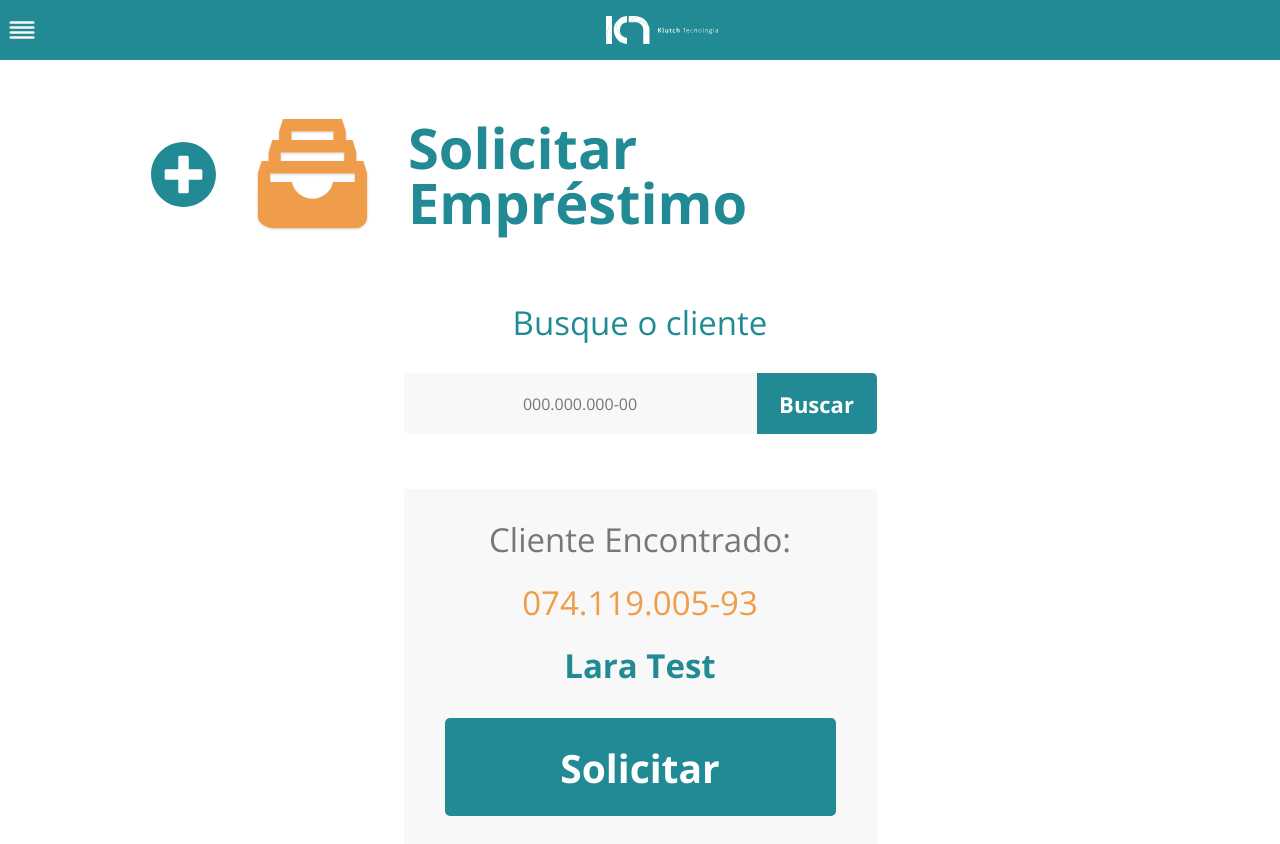
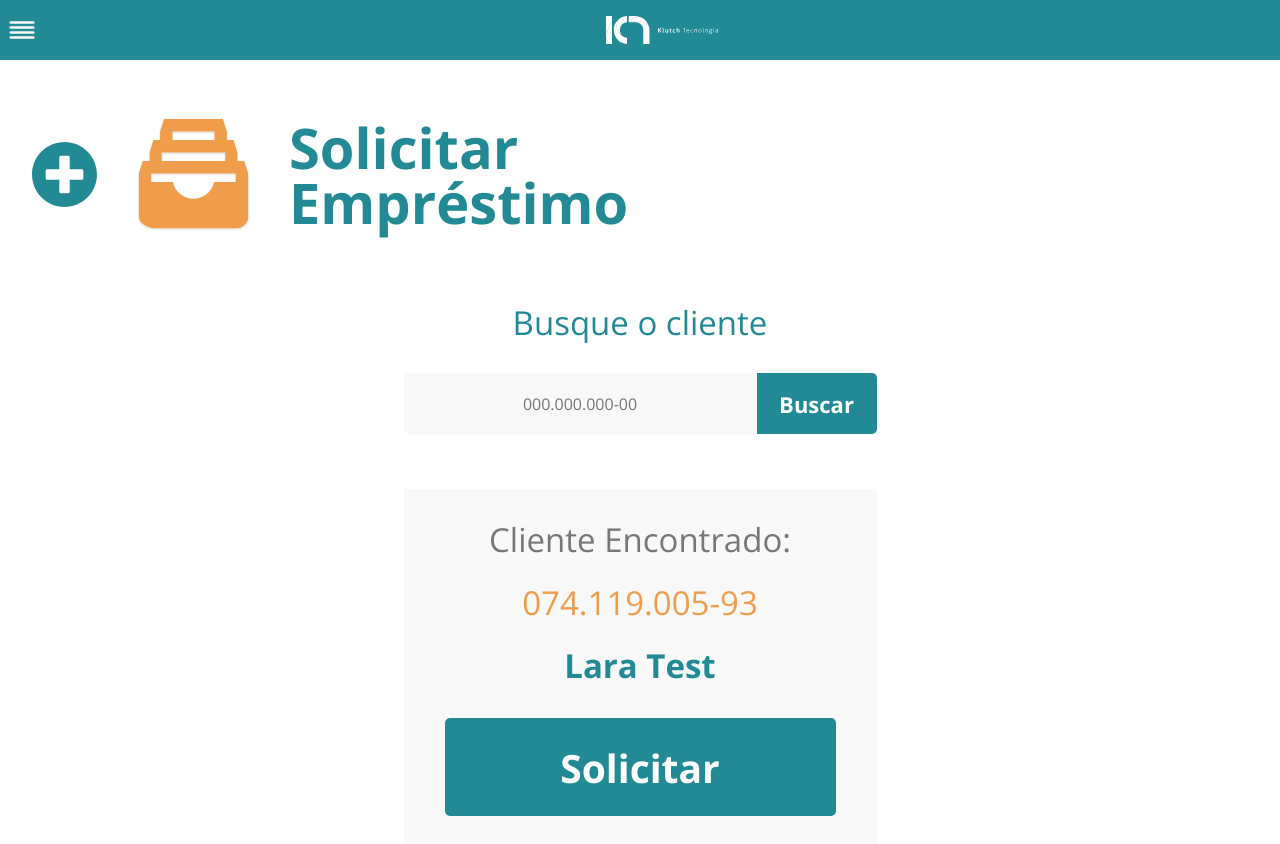
Before and after one commit to felipekejo/klutch-test, a React (Create React App) app: page /applyforloan in a window 1280 px wide. Built offline with nearby package versions, Linux system fonts and the light colour scheme.

Commit message:
fixed some pages

```diff
--- a/src/pages/ApplyForLoan/index.tsx
+++ b/src/pages/ApplyForLoan/index.tsx
@@ -23,8 +23,10 @@ import {
 
 const ApplyForLoan: React.FC = () => {
   return (
+    <>
+      <Header />
+
       <Container>
-      <Header />
         <TitleContainer>
           <FaPlusCircle />
           <TitleIMage src={iconFilling} alt="filling" />
@@ -48,6 +50,7 @@ const ApplyForLoan: React.FC = () => {
           </ClientFoundContainer>
         </Content>
       </Container>
+    </>
   );
 };
 
--- a/src/pages/ApplyForLoan/styles.ts
+++ b/src/pages/ApplyForLoan/styles.ts
@@ -1,11 +1,16 @@
 import styled from 'styled-components';
 
-export const Container = styled.div``;
+export const Container = styled.div`
+  display: flex;
+  flex-direction: column;
+  align-items: center;
+  justify-content: center;
+`;
 
 export const TitleContainer = styled.div`
   display: flex;
   align-items: center;
-  margin-left: 150px;
+  width: 1218px;
   svg {
     height: 67px;
     width: 67px;
--- a/src/pages/ApplyForLoan1/index.tsx
+++ b/src/pages/ApplyForLoan1/index.tsx
@@ -28,8 +28,10 @@ import {
 
 const ApplyForLoan: React.FC = () => {
   return (
+    <>
+      <Header />
+
       <Container>
-      <Header />
         <TitleContainer>
           <FaPlusCircle />
           <TitleIMage src={iconFilling} alt="filling" />
@@ -75,6 +77,7 @@ const ApplyForLoan: React.FC = () => {
           <ButtonCard>Continuar</ButtonCard>
         </Content>
       </Container>
+    </>
   );
 };
 
--- a/src/pages/ApplyForLoan1/styles.ts
+++ b/src/pages/ApplyForLoan1/styles.ts
@@ -1,11 +1,17 @@
 import styled from 'styled-components';
 
-export const Container = styled.div``;
+export const Container = styled.div`
+  display: flex;
+  flex-direction: column;
+  align-items: center;
+  justify-content: center;
+`;
 
 export const TitleContainer = styled.div`
   display: flex;
   align-items: center;
-  margin-left: 150px;
+
+  width: 1218px;
   svg {
     height: 67px;
     width: 67px;
--- a/src/pages/ApplyForLoan2/index.tsx
+++ b/src/pages/ApplyForLoan2/index.tsx
@@ -18,8 +18,9 @@ import {
 
 const ApplyForLoan2: React.FC = () => {
   return (
+    <>
+      <Header />
       <Container>
-      <Header />
         <TitleContainer>
           <FaPlusCircle />
           <TitleIMage src={iconFilling} alt="filling" />
@@ -39,6 +40,7 @@ const ApplyForLoan2: React.FC = () => {
           </PayrollLoansContainer>
         </Content>
       </Container>
+    </>
   );
 };
 
--- a/src/pages/ApplyForLoan2/styles.ts
+++ b/src/pages/ApplyForLoan2/styles.ts
@@ -1,11 +1,17 @@
 import styled from 'styled-components';
 
-export const Container = styled.div``;
+export const Container = styled.div`
+  display: flex;
+  flex-direction: column;
+  align-items: center;
+  justify-content: center;
+`;
 
 export const TitleContainer = styled.div`
   display: flex;
   align-items: center;
-  margin-left: 150px;
+
+  width: 1218px;
   svg {
     height: 67px;
     width: 67px;
```
Lines whose indentation alone changed are shown as unchanged.
